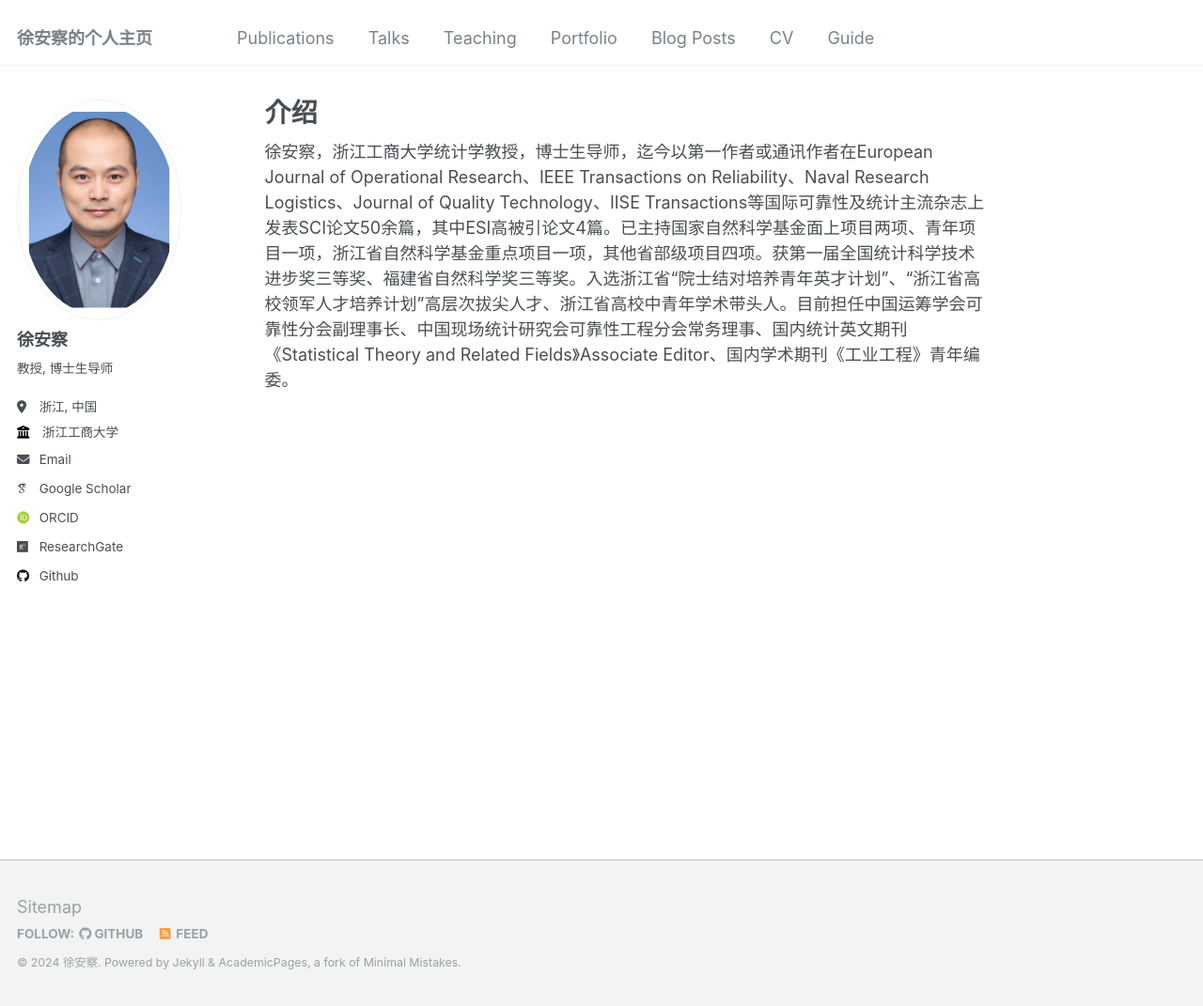
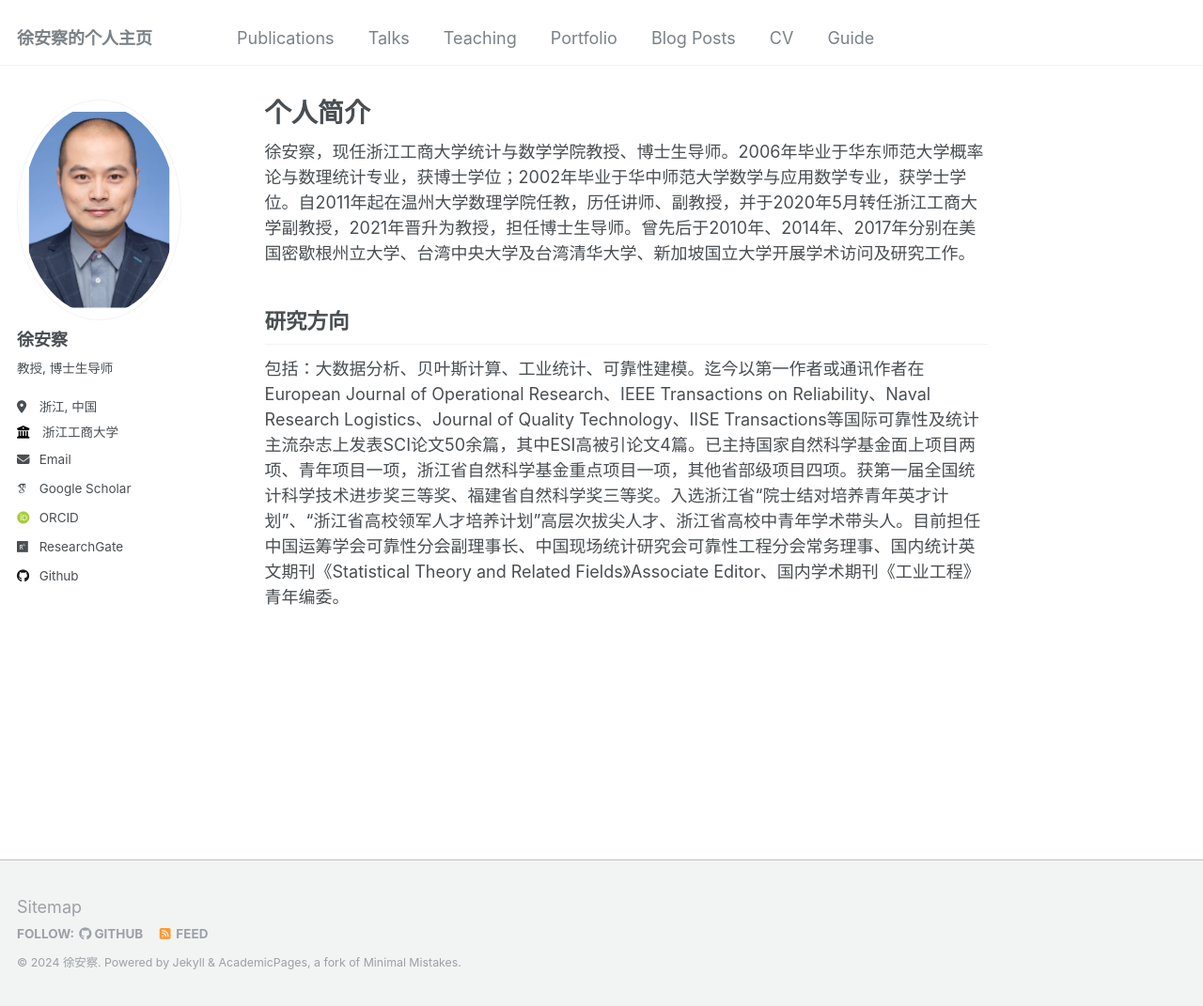
Before and after one commit to liangliangzhuang/liangliangzhuang.github.io, a Jekyll site: the page built from _pages/about.md, in a window 1280 px wide and 1071 px high. Shown: the whole window at 94% size. Built offline with Jekyll 4.4.1, drawn with Linux system fonts in a browser that asks for light colours; some web fonts are replaced.

Commit message:
Update about.md

```diff
--- a/_pages/about.md
+++ b/_pages/about.md
@@ -1,6 +1,6 @@
 ---
 permalink: /
-title: "介绍"
+title: "个人简介"
 author_profile: true
 redirect_from:
   - /about/
@@ -8,4 +8,9 @@ redirect_from:
 ---
 
 
-徐安察，浙江工商大学统计学教授，博士生导师，迄今以第一作者或通讯作者在European Journal of Operational Research、IEEE Transactions on Reliability、Naval Research Logistics、Journal of Quality Technology、IISE Transactions等国际可靠性及统计主流杂志上发表SCI论文50余篇，其中ESI高被引论文4篇。已主持国家自然科学基金面上项目两项、青年项目一项，浙江省自然科学基金重点项目一项，其他省部级项目四项。获第一届全国统计科学技术进步奖三等奖、福建省自然科学奖三等奖。入选浙江省“院士结对培养青年英才计划”、“浙江省高校领军人才培养计划”高层次拔尖人才、浙江省高校中青年学术带头人。目前担任中国运筹学会可靠性分会副理事长、中国现场统计研究会可靠性工程分会常务理事、国内统计英文期刊《Statistical Theory and Related Fields》Associate Editor、国内学术期刊《工业工程》青年编委。
+
+徐安察，现任浙江工商大学统计与数学学院教授、博士生导师。2006年毕业于华东师范大学概率论与数理统计专业，获博士学位；2002年毕业于华中师范大学数学与应用数学专业，获学士学位。自2011年起在温州大学数理学院任教，历任讲师、副教授，并于2020年5月转任浙江工商大学副教授，2021年晋升为教授，担任博士生导师。曾先后于2010年、2014年、2017年分别在美国密歇根州立大学、台湾中央大学及台湾清华大学、新加坡国立大学开展学术访问及研究工作。
+
+## 研究方向
+
+包括：大数据分析、贝叶斯计算、工业统计、可靠性建模。迄今以第一作者或通讯作者在European Journal of Operational Research、IEEE Transactions on Reliability、Naval Research Logistics、Journal of Quality Technology、IISE Transactions等国际可靠性及统计主流杂志上发表SCI论文50余篇，其中ESI高被引论文4篇。已主持国家自然科学基金面上项目两项、青年项目一项，浙江省自然科学基金重点项目一项，其他省部级项目四项。获第一届全国统计科学技术进步奖三等奖、福建省自然科学奖三等奖。入选浙江省“院士结对培养青年英才计划”、“浙江省高校领军人才培养计划”高层次拔尖人才、浙江省高校中青年学术带头人。目前担任中国运筹学会可靠性分会副理事长、中国现场统计研究会可靠性工程分会常务理事、国内统计英文期刊《Statistical Theory and Related Fields》Associate Editor、国内学术期刊《工业工程》青年编委。
```
